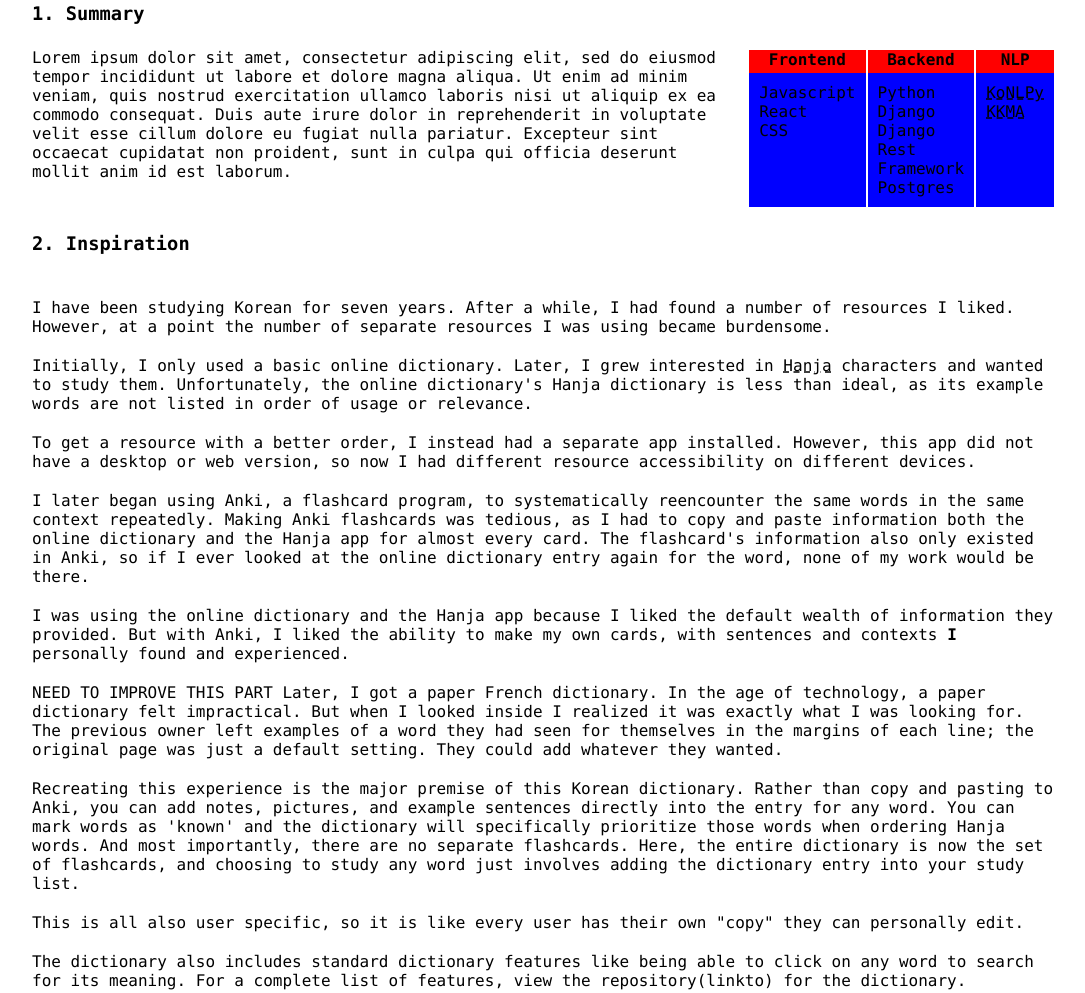
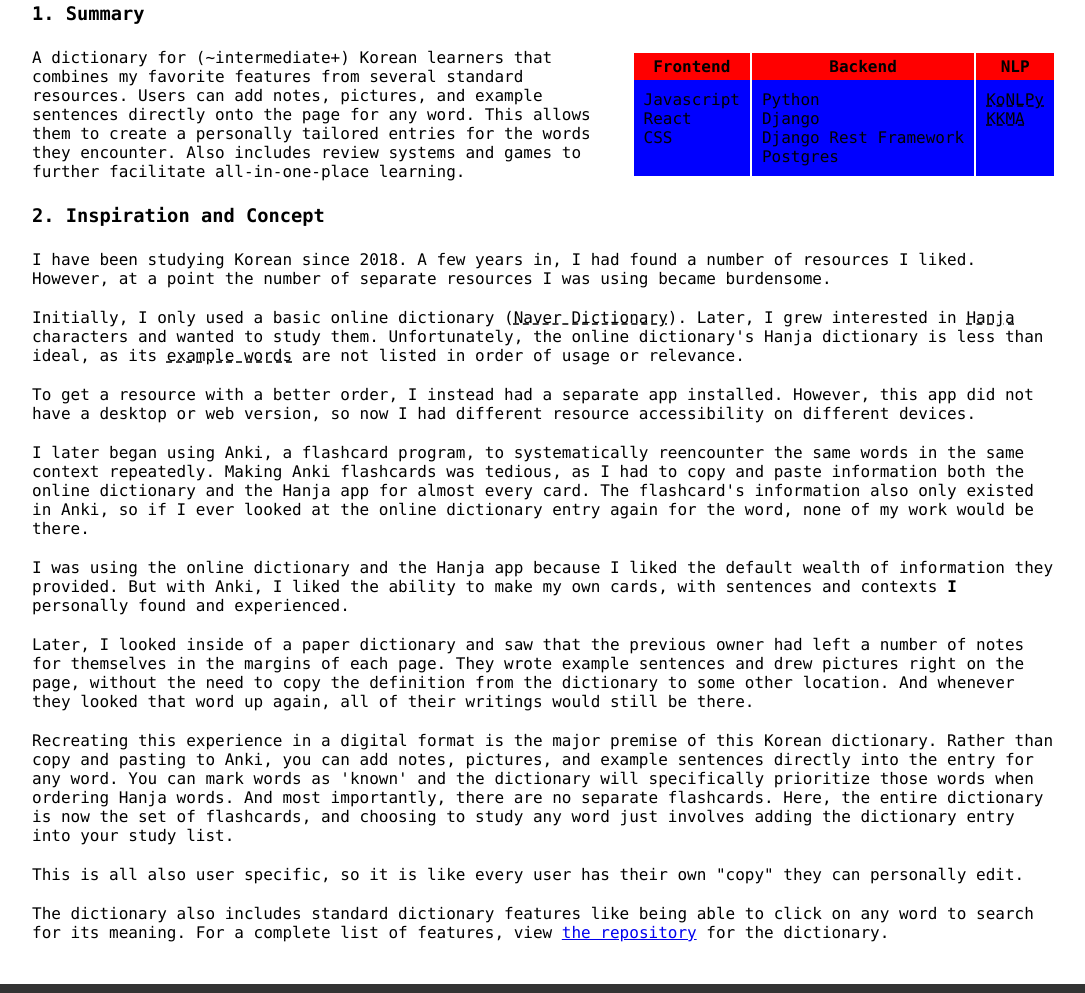
Before and after one commit to krduffy/krduffy.github.io, a plain HTML site: page projects/korean-dictionary.html in a window 1280 px wide. Shown: the part 209-1202 px from the top of the page, without its empty margins (96-1181 px from the left). Drawn offline with Linux system fonts and the light colour scheme.

Commit message:
explanation changes + some style

```diff
--- a/css/individual-project.css
+++ b/css/individual-project.css
@@ -62,6 +62,7 @@
   padding-bottom: 24px;
   justify-content: space-around;
   gap: 24px;
+  align-items: center;
 }
 
 .technologies-used-section {
@@ -70,7 +71,6 @@
 }
 
 .project-details > p {
-  margin-top: 20px;
   margin-bottom: 20px;
 }
 
@@ -103,23 +103,31 @@
 
 .technologies-used-list > li {
   display: table-cell;
-  justify-content: start;
-  align-items: center;
-  flex-direction: column;
 
   border-right: 2px white solid;
   border-left: 2px white solid;
 }
 
+@media screen and (max-width: 1000px) {
+  .technologies-and-summary-inner-wrapper {
+    flex-direction: column;
+  }
+}
+
 .used-technology-type-header {
-  padding-bottom: 4px;
+  padding: 4px;
   background-color: var(--inner-list-header-color);
   text-align: center;
+  white-space: nowrap;
 }
 
 .used-technology-type-list {
   list-style: none;
   padding: 10px;
+}
+
+.used-technology-type-list > li {
+  white-space: nowrap;
 }
 
 .glossary-word {
--- a/projects/korean-dictionary.html
+++ b/projects/korean-dictionary.html
@@ -77,13 +77,13 @@
             <h3 class="section-header">1. Summary</h3>
             <div class="technologies-and-summary-inner-wrapper">
               <summary class="project-summary">
-                Lorem ipsum dolor sit amet, consectetur adipiscing elit, sed do
-                eiusmod tempor incididunt ut labore et dolore magna aliqua. Ut
-                enim ad minim veniam, quis nostrud exercitation ullamco laboris
-                nisi ut aliquip ex ea commodo consequat. Duis aute irure dolor
-                in reprehenderit in voluptate velit esse cillum dolore eu fugiat
-                nulla pariatur. Excepteur sint occaecat cupidatat non proident,
-                sunt in culpa qui officia deserunt mollit anim id est laborum.
+                A dictionary for (~intermediate+) Korean learners that combines
+                my favorite features from several standard resources. Users can
+                add notes, pictures, and example sentences directly onto the
+                page for any word. This allows them to create a personally
+                tailored entries for the words they encounter. Also includes
+                review systems and games to further facilitate all-in-one-place
+                learning.
               </summary>
               <div class="technologies-used-section-wrapper">
                 <section class="technologies-used-section">
@@ -133,23 +133,31 @@
           </section>
 
           <section class="project-details">
-            <h3 class="section-header">2. Inspiration</h3>
+            <h3 class="section-header">2. Inspiration and Concept</h3>
             <p>
-              I have been studying Korean for seven years. After a while, I had
+              I have been studying Korean since 2018. A few years in, I had
               found a number of resources I liked. However, at a point the
               number of separate resources I was using became burdensome.
             </p>
             <p>
-              Initially, I only used a basic online dictionary. Later, I grew
-              interested in
+              Initially, I only used a basic online dictionary (<span
+                class="glossary-word"
+                title="De facto standard online Korean dictionary."
+                >Naver Dictionary</span
+              >). Later, I grew interested in
               <span
                 class="glossary-word"
                 title="Traditional Chinese characters, in the context of the Korean language. Although in modern Korean they are only occasionally used, they make up what is analogous to Latin root words in English and find their way into the etymologies of many words. Estimates usually place the percentage of Korean words of Sino-Korean origin above 50%, although these words are also less frequent in usage."
                 >Hanja</span
               >
               characters and wanted to study them. Unfortunately, the online
-              dictionary's Hanja dictionary is less than ideal, as its example
-              words are not listed in order of usage or relevance.
+              dictionary's Hanja dictionary is less than ideal, as its
+              <span
+                class="glossary-word"
+                title="Korean words that contain a given Hanja character in their etymology."
+                >example words</span
+              >
+              are not listed in order of usage or relevance.
             </p>
             <p>
               To get a resource with a better order, I instead had a separate
@@ -174,23 +182,24 @@
               <b>I</b> personally found and experienced.
             </p>
             <p>
-              NEED TO IMPROVE THIS PART Later, I got a paper French dictionary.
-              In the age of technology, a paper dictionary felt impractical. But
-              when I looked inside I realized it was exactly what I was looking
-              for. The previous owner left examples of a word they had seen for
-              themselves in the margins of each line; the original page was just
-              a default setting. They could add whatever they wanted.
+              Later, I looked inside of a paper dictionary and saw that the
+              previous owner had left a number of notes for themselves in the
+              margins of each page. They wrote example sentences and drew
+              pictures right on the page, without the need to copy the
+              definition from the dictionary to some other location. And
+              whenever they looked that word up again, all of their writings
+              would still be there.
             </p>
             <p>
-              Recreating this experience is the major premise of this Korean
-              dictionary. Rather than copy and pasting to Anki, you can add
-              notes, pictures, and example sentences directly into the entry for
-              any word. You can mark words as 'known' and the dictionary will
-              specifically prioritize those words when ordering Hanja words. And
-              most importantly, there are no separate flashcards. Here, the
-              entire dictionary is now the set of flashcards, and choosing to
-              study any word just involves adding the dictionary entry into your
-              study list.
+              Recreating this experience in a digital format is the major
+              premise of this Korean dictionary. Rather than copy and pasting to
+              Anki, you can add notes, pictures, and example sentences directly
+              into the entry for any word. You can mark words as 'known' and the
+              dictionary will specifically prioritize those words when ordering
+              Hanja words. And most importantly, there are no separate
+              flashcards. Here, the entire dictionary is now the set of
+              flashcards, and choosing to study any word just involves adding
+              the dictionary entry into your study list.
             </p>
             <p>
               This is all also user specific, so it is like every user has their
@@ -199,8 +208,13 @@
             <p>
               The dictionary also includes standard dictionary features like
               being able to click on any word to search for its meaning. For a
-              complete list of features, view the repository(linkto) for the
-              dictionary.
+              complete list of features, view
+              <a
+                href="https://github.com/krduffy/korean-dictionary"
+                target="_blank"
+                >the repository</a
+              >
+              for the dictionary.
             </p>
           </section>
         </article>
```
Also changed, not shown: projects/headword-disambiguator.html (+1 -1 lines), projects/korean-dictionary-2.0.html (+52 -8 lines).
